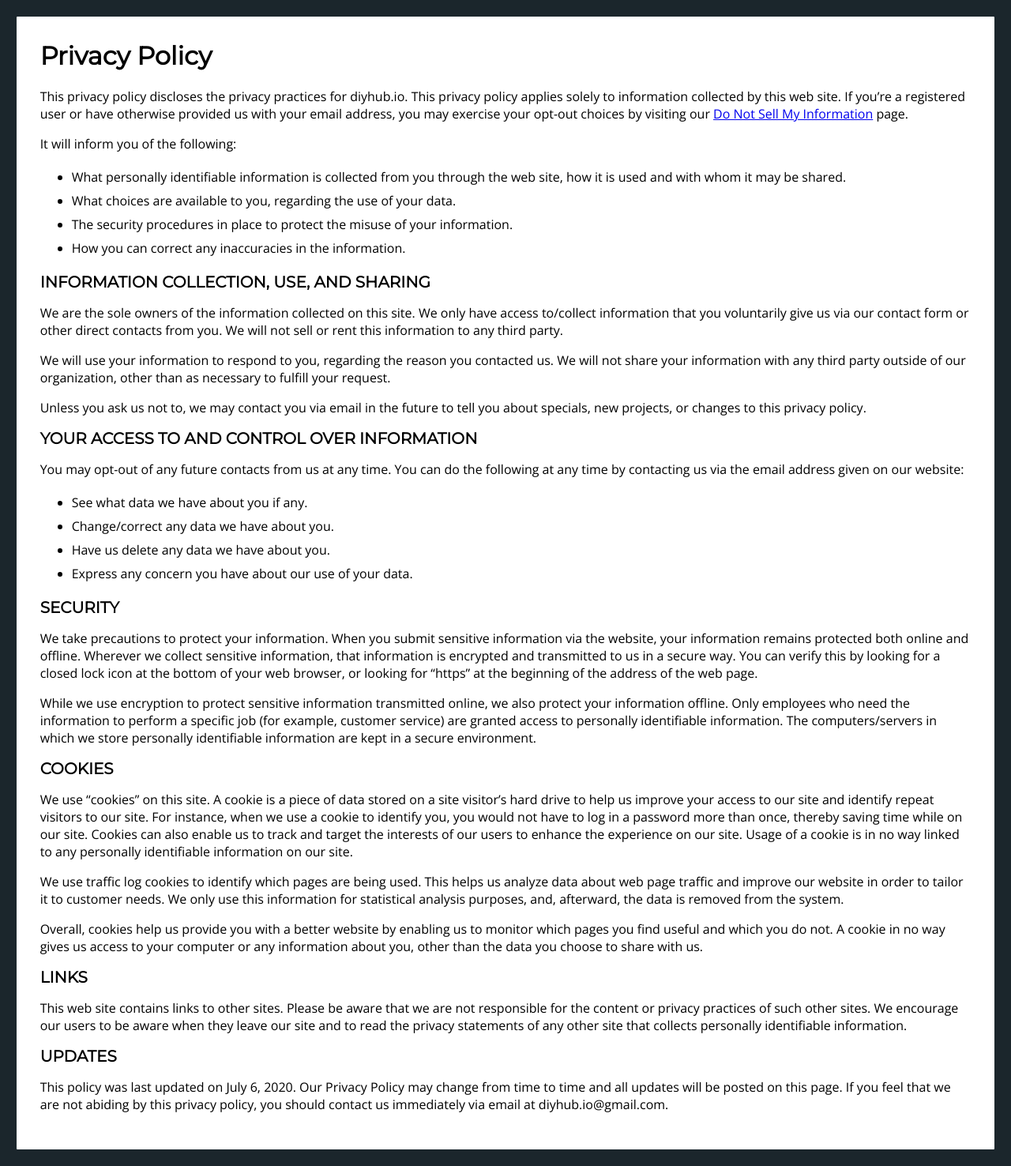
After one commit to benthestudent/DIYHub, a Django app: template hub/templates/hub/privacyPolicy.html in a window 1280 px wide. The commit adds this page. Shown: the whole page at 79% size. Run offline with Django 3.2, Linux system fonts and the light colour scheme; the template is opened without the code that fills it, so the values that code supplies are empty.

Commit message:
Legal Stuff

```diff
--- /dev/null
+++ b/hub/static/privacyPolicy.css
@@ -0,0 +1,32 @@
+p {
+	font-family: "Open Sans", sans-serif;
+}
+
+strong {
+	font-family: Montserrat, sans-serif;
+	font-size: 15pt;
+}
+
+li {
+	font-family: "Open Sans", sans-serif;
+	line-height: 30px;
+}
+
+body {
+	background-color: #1B262C;
+	display: flex;
+	justify-content: center;
+
+}
+
+.privacy-container {
+	background-color: white;
+	padding: 30px;
+	margin: 1%;
+	border-radius: 1px;
+}
+
+h1 {
+	font-family: Montserrat, sans-serif;
+	margin-top: 0;
+}
--- a/hub/templates/hub/base.html
+++ b/hub/templates/hub/base.html
@@ -95,6 +95,8 @@
                     <a href="{% url 'about' %}">About</a>
 
                     <a href="{% url 'contact' %}">Contact</a>
+
+					<a href="privacyPolicy.html">Privacy Policy</a>
                 </p>
 
                 <p>diyhub.io &copy; 2020</p>
--- /dev/null
+++ b/hub/templates/hub/privacyPolicy.html
@@ -0,0 +1,46 @@
+<!doctype html>
+<html>
+<head>
+<meta charset="utf-8">
+<title>Privacy Policy</title>
+<link href="../../static/privacyPolicy.css" rel="stylesheet" type="text/css">
+<link href="https://fonts.googleapis.com/css?family=Open+Sans:700, 400|Montserrat:400, 700|Nunito+Sans:800, 400&display=swap" rel="stylesheet">
+</head>
+
+<body>
+	<div class="privacy-container">
+		<h1>Privacy Policy</h1>
+	<p>This privacy policy discloses the privacy practices for diyhub.io. This privacy policy applies solely to information collected by this web site. If you’re a registered user or have otherwise provided us with your email address, you may exercise your opt-out choices by visiting our <a href="doNotSellMyInformation.html">Do Not Sell My Information</a> page.</p>
+<p>It will inform you of the following:</p>
+<ul>
+	<li>What personally identifiable information is collected from you through the web site, how it is used and with whom it may be shared.</li>
+	<li>What choices are available to you, regarding the use of your data.</li>
+	<li>The security procedures in place to protect the misuse of your information.</li>
+	<li>How you can correct any inaccuracies in the information.</li>
+</ul>
+<p><strong>INFORMATION COLLECTION, USE, AND SHARING</strong></p>
+<p>We are the sole owners of the information collected on this site. We only have access to/collect information that you voluntarily give us via our contact form or other direct contacts from you. We will not sell or rent this information to any third party.</p>
+<p>We will use your information to respond to you, regarding the reason you contacted us. We will not share your information with any third party outside of our organization, other than as necessary to fulfill your request.</p>
+<p>Unless you ask us not to, we may contact you via email in the future to tell you about specials, new projects, or changes to this privacy policy.</p>
+<p><strong>YOUR ACCESS TO AND CONTROL OVER INFORMATION</strong></p>
+<p>You may opt-out of any future contacts from us at any time. You can do the following at any time by contacting us via the email address given on our website:</p>
+<ul>
+	<li>See what data we have about you if any.</li>
+	<li>Change/correct any data we have about you.</li>
+	<li>Have us delete any data we have about you.</li>
+	<li>Express any concern you have about our use of your data.</li>
+</ul>
+<p><strong>SECURITY</strong></p>
+<p>We take precautions to protect your information. When you submit sensitive information via the website, your information remains protected both online and offline. Wherever we collect sensitive information, that information is encrypted and transmitted to us in a secure way. You can verify this by looking for a closed lock icon at the bottom of your web browser, or looking for &ldquo;https&rdquo; at the beginning of the address of the web page.</p>
+<p>While we use encryption to protect sensitive information transmitted online, we also protect your information offline. Only employees who need the information to perform a specific job (for example, customer service) are granted access to personally identifiable information. The computers/servers in which we store personally identifiable information are kept in a secure environment.</p>
+<p><strong>COOKIES</strong></p>
+<p>We use &ldquo;cookies&rdquo; on this site. A cookie is a piece of data stored on a site visitor&rsquo;s hard drive to help us improve your access to our site and identify repeat visitors to our site. For instance, when we use a cookie to identify you, you would not have to log in a password more than once, thereby saving time while on our site. Cookies can also enable us to track and target the interests of our users to enhance the experience on our site. Usage of a cookie is in no way linked to any personally identifiable information on our site.</p>
+<p>We use traffic log cookies to identify which pages are being used. This helps us analyze data about web page traffic and improve our website in order to tailor it to customer needs. We only use this information for statistical analysis purposes, and, afterward, the data is removed from the system.</p>
+<p>Overall, cookies help us provide you with a better website by enabling us to monitor which pages you find useful and which you do not. A cookie in no way gives us access to your computer or any information about you, other than the data you choose to share with us.</p>
+<p><strong>LINKS</strong></p>
+<p>This web site contains links to other sites. Please be aware that we are not responsible for the content or privacy practices of such other sites. We encourage our users to be aware when they leave our site and to read the privacy statements of any other site that collects personally identifiable information.</p>
+<p><strong>UPDATES</strong></p>
+<p>This policy was last updated on July 6, 2020. Our Privacy Policy may change from time to time and all updates will be posted on this page. If you feel that we are not abiding by this privacy policy, you should contact us immediately via email at diyhub.io@gmail.com.</p></div>
+
+</body>
+</html>
```
Also changed, not shown: hub/static/doNotSellMyInformation.css (added, +64 -0 lines), hub/templates/hub/doNotSellMyInformation.html (added, +20 -0 lines).
